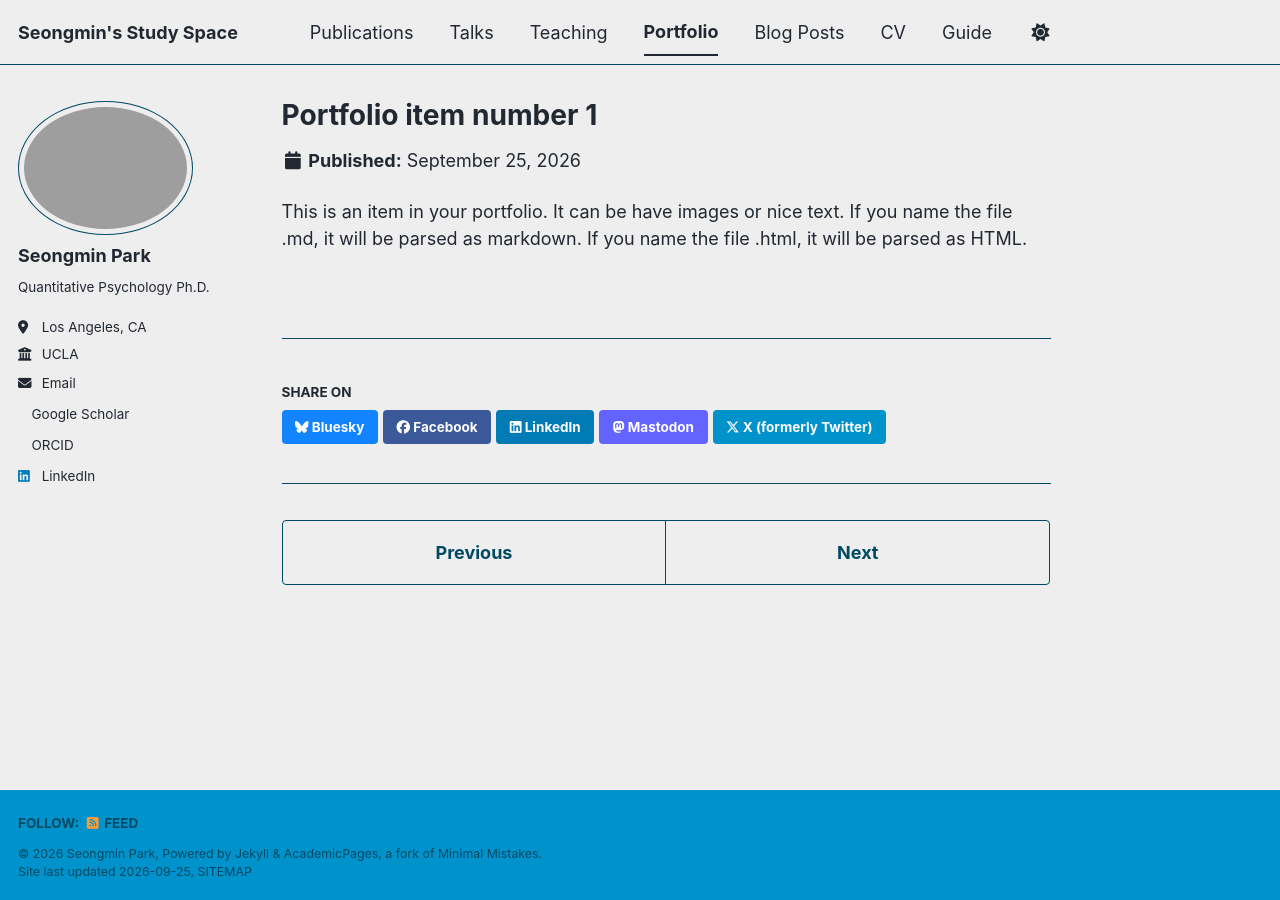
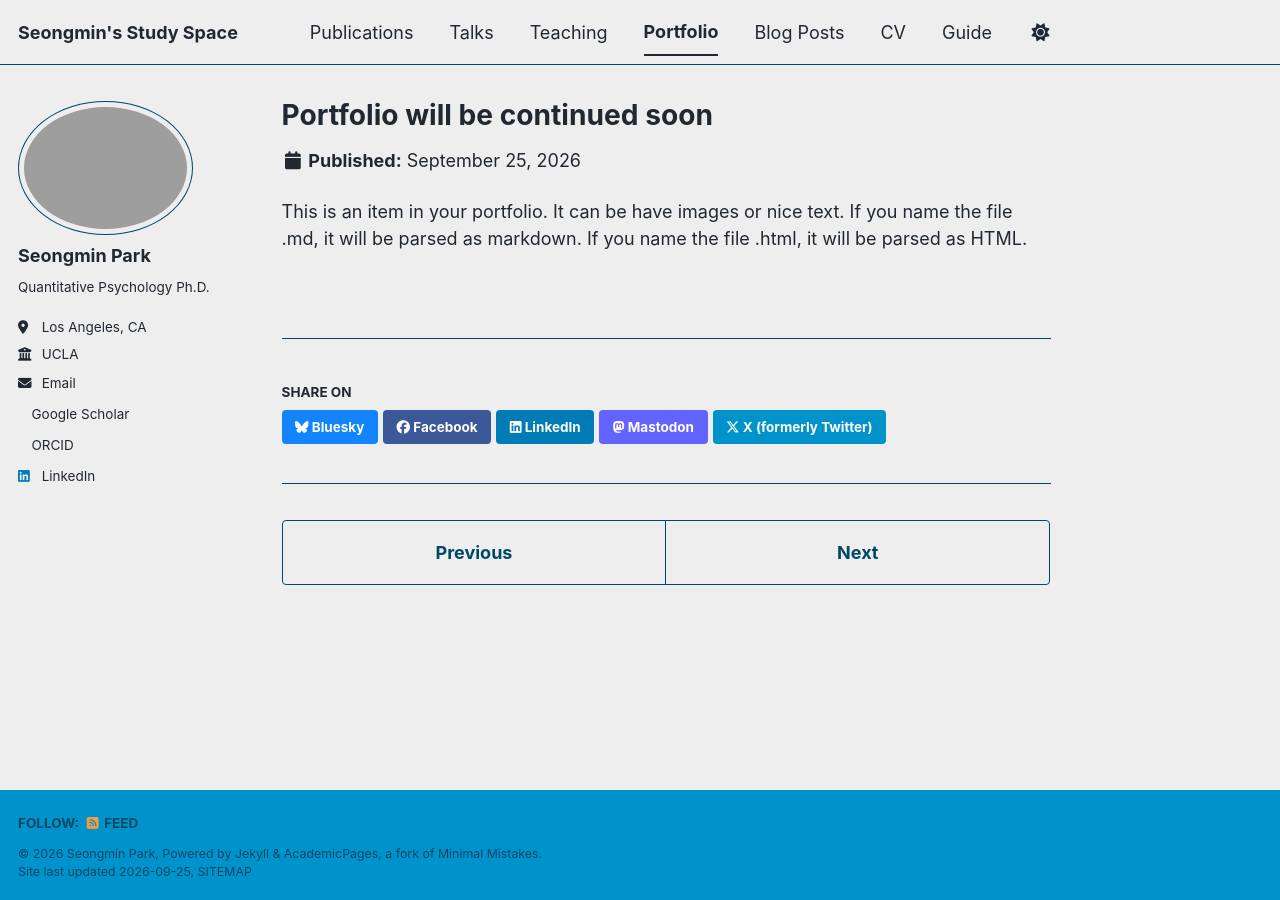
Before and after one commit to gganggang2/smparkedu, a Jekyll site: the page built from _portfolio/portfolio-1.md, in a window 1280 px wide. Built offline with Jekyll 4.4.1, drawn with Linux system fonts in a browser that asks for light colours; a style sheet for code colours, icons or effects is not loaded.

Commit message:
Update portfolio-1.md

```diff
--- a/_portfolio/portfolio-1.md
+++ b/_portfolio/portfolio-1.md
@@ -1,5 +1,5 @@
 ---
-title: "Portfolio item number 1"
+title: "Portfolio will be continued soon"
 excerpt: "Short description of portfolio item number 1<br/><img src='/images/500x300.png'>"
 collection: portfolio
 ---
```
